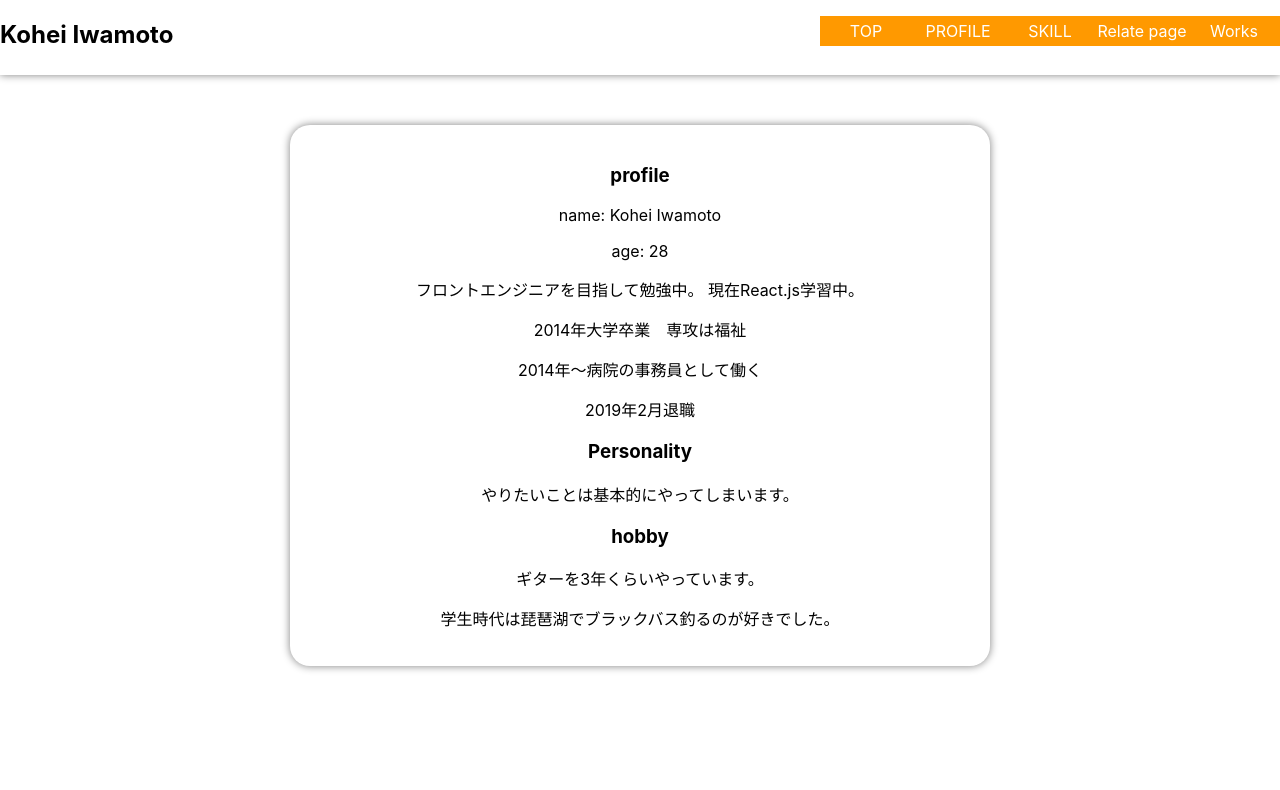
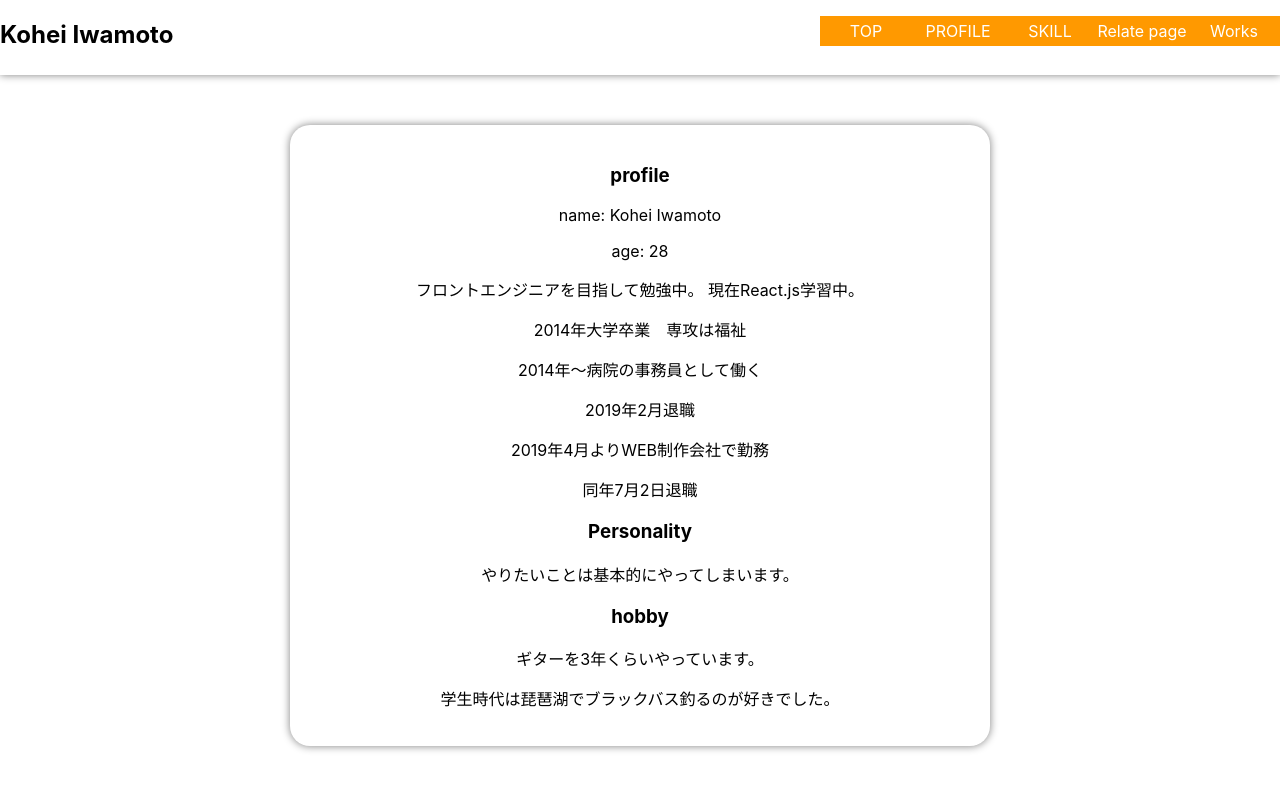
Before and after one commit to kohei-iwamoto-wa/profile, a React (Create React App) app: page /Profile in a window 1280 px wide. Shown: the top 790 px of the page. Built offline with nearby package versions, Linux system fonts and the light colour scheme.

Commit message:
profile編集

```diff
--- a/src/Profile.js
+++ b/src/Profile.js
@@ -18,6 +18,8 @@ class App extends Component {
          <p>2014年大学卒業　専攻は福祉</p>
          <p>2014年〜病院の事務員として働く</p>
          <p>2019年2月退職</p>
+         <p>2019年4月よりWEB制作会社で勤務</p>
+         <p>同年7月2日退職</p>
        </div>
       <div className="seikaku">
         <h3>Personality</h3>
```
